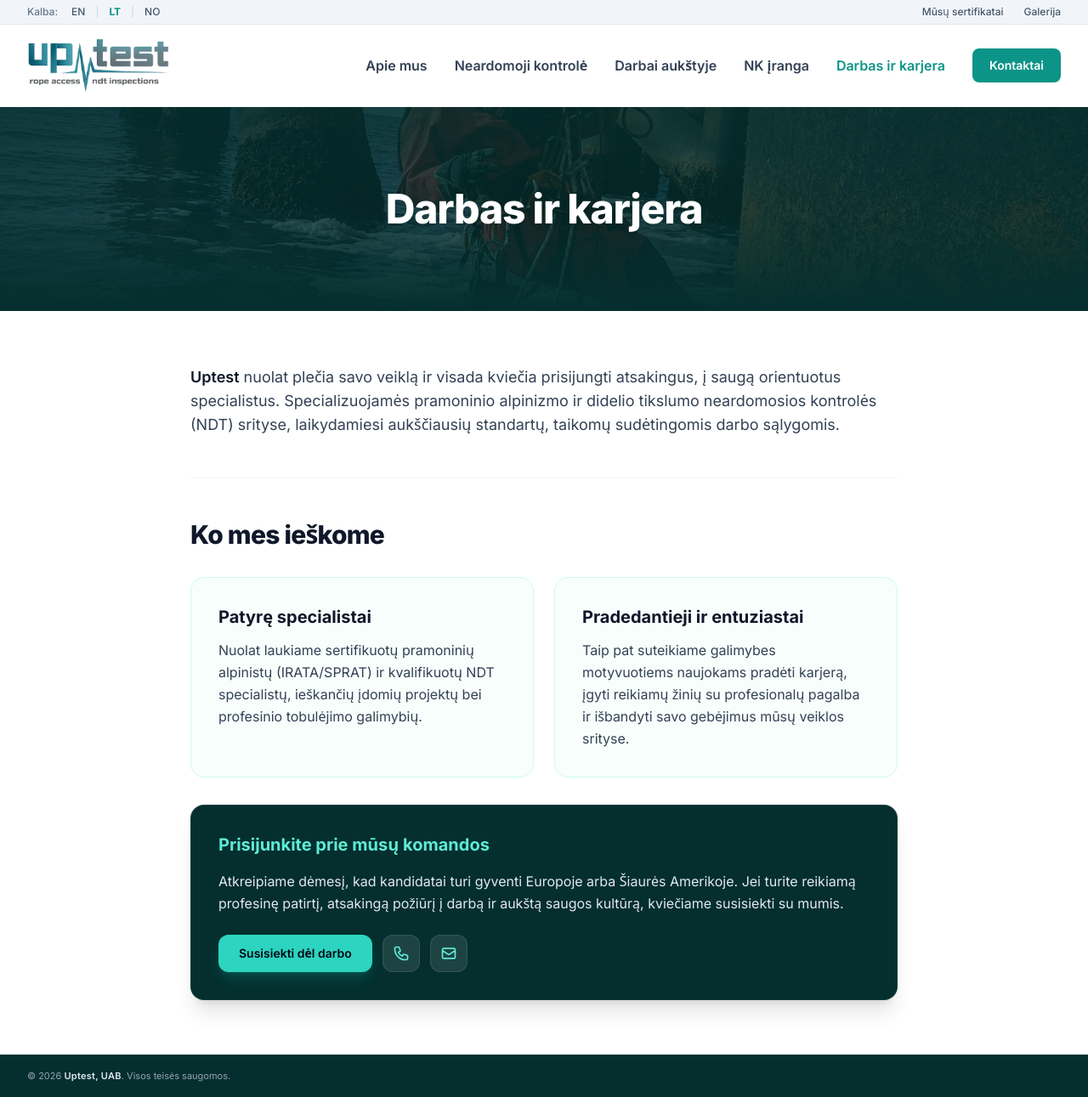
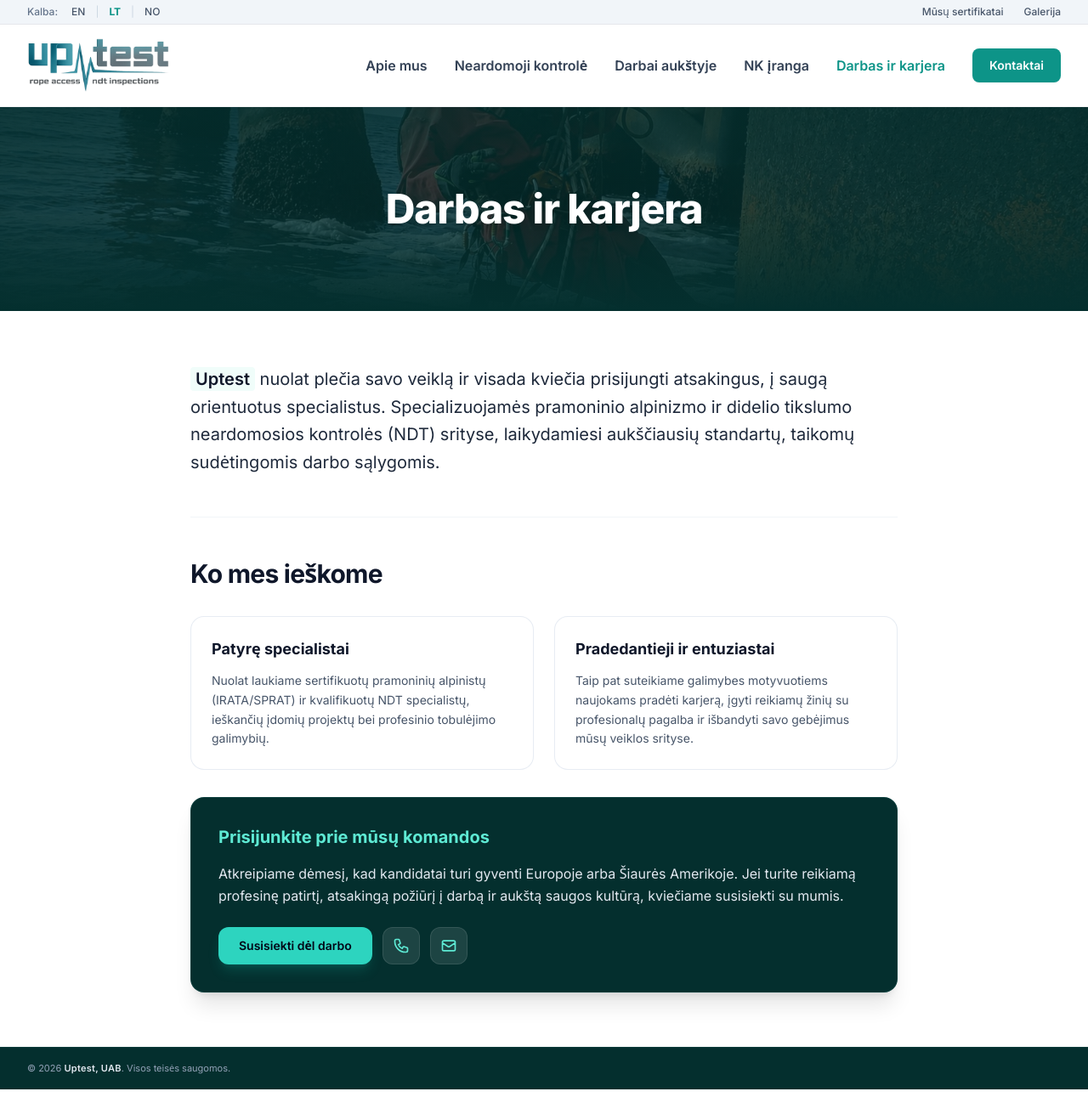
Before and after one commit to mruslys/uptest.no, a Jekyll site: the page built from lt/karjera/index.html, in a window 1280 px wide. Shown: the whole page at 85% size. Built offline with Jekyll 4.4.1, drawn with Linux system fonts in a browser that asks for light colours; nearby versions of some CDN libraries.

Commit message:
Update index.html

```diff
--- a/lt/karjera/index.html
+++ b/lt/karjera/index.html
@@ -8,30 +8,30 @@ header_image: "images/uptest-neardomoji-kontrole-3.jpg"
 
 <!-- Įvadas / Karjeros tekstas -->
 <div class="space-y-4">
-    <p class="text-lg font-normal text-slate-700">
-        <strong class="text-slate-900 font-semibold">Uptest</strong> nuolat plečia savo veiklą ir visada kviečia prisijungti atsakingus, į saugą orientuotus specialistus. Specializuojamės pramoninio alpinizmo ir didelio tikslumo neardomosios kontrolės (NDT) srityse, laikydamiesi aukščiausių standartų, taikomų sudėtingomis darbo sąlygomis.
+    <p class="text-xl font-normal text-slate-800 leading-relaxed">
+        <strong class="text-slate-900 font-semibold bg-brand-50 px-1.5 py-0.5 rounded text-brand-800">Uptest</strong> nuolat plečia savo veiklą ir visada kviečia prisijungti atsakingus, į saugą orientuotus specialistus. Specializuojamės pramoninio alpinizmo ir didelio tikslumo neardomosios kontrolės (NDT) srityse, laikydamiesi aukščiausių standartų, taikomų sudėtingomis darbo sąlygomis.
     </p>
 </div>
 
-<hr class="border-gray-100 my-8">
+<hr class="border-slate-100 my-8">
 
 <!-- Karjeros galimybės ir reikalavimai -->
 <div class="space-y-8">
-    <h2 class="text-2xl sm:text-3xl font-extrabold text-slate-900 tracking-tight">
+    <h2 class="text-2xl sm:text-3xl font-bold text-slate-900 tracking-tight">
         Ko mes ieškome
     </h2>
 
     <div class="grid grid-cols-1 md:grid-cols-2 gap-6">
-        <div class="bg-brand-50/50 rounded-2xl p-6 sm:p-8 border border-brand-100 space-y-3">
-            <h3 class="text-xl font-bold text-slate-900">Patyrę specialistai</h3>
-            <p class="text-base text-slate-700 leading-relaxed">
+        <div class="bg-white rounded-2xl p-6 border border-slate-200/80 hover:border-brand-500 hover:shadow-lg transition-all duration-300 space-y-3 group">
+            <h3 class="text-lg font-bold text-slate-900 group-hover:text-brand-600 transition-colors">Patyrę specialistai</h3>
+            <p class="text-sm text-slate-600 leading-relaxed">
                 Nuolat laukiame sertifikuotų pramoninių alpinistų (IRATA/SPRAT) ir kvalifikuotų NDT specialistų, ieškančių įdomių projektų bei profesinio tobulėjimo galimybių.
             </p>
         </div>
 
-        <div class="bg-brand-50/50 rounded-2xl p-6 sm:p-8 border border-brand-100 space-y-3">
-            <h3 class="text-xl font-bold text-slate-900">Pradedantieji ir entuziastai</h3>
-            <p class="text-base text-slate-700 leading-relaxed">
+        <div class="bg-white rounded-2xl p-6 border border-slate-200/80 hover:border-brand-500 hover:shadow-lg transition-all duration-300 space-y-3 group">
+            <h3 class="text-lg font-bold text-slate-900 group-hover:text-brand-600 transition-colors">Pradedantieji ir entuziastai</h3>
+            <p class="text-sm text-slate-600 leading-relaxed">
                 Taip pat suteikiame galimybes motyvuotiems naujokams pradėti karjerą, įgyti reikiamų žinių su profesionalų pagalba ir išbandyti savo gebėjimus mūsų veiklos srityse.
             </p>
         </div>
@@ -43,5 +43,4 @@ header_image: "images/uptest-neardomoji-kontrole-3.jpg"
         description="Atkreipiame dėmesį, kad kandidatai turi gyventi Europoje arba Šiaurės Amerikoje. Jei turite reikiamą profesinę patirtį, atsakingą požiūrį į darbą ir aukštą saugos kultūrą, kviečiame susisiekti su mumis."
         btn_text="Susisiekti dėl darbo"
     %}
-
 </div>
```
